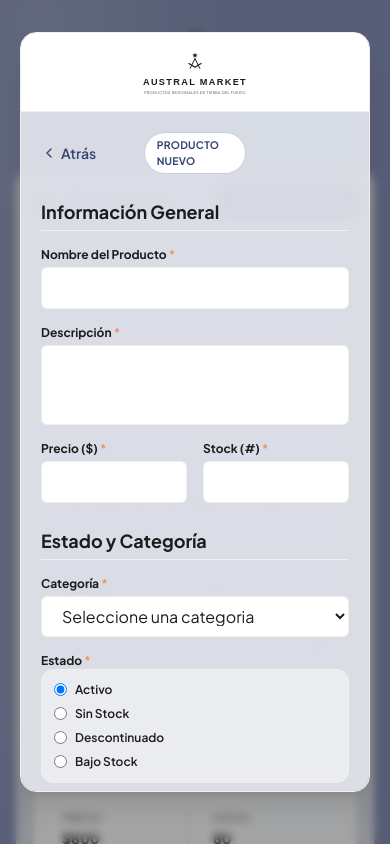
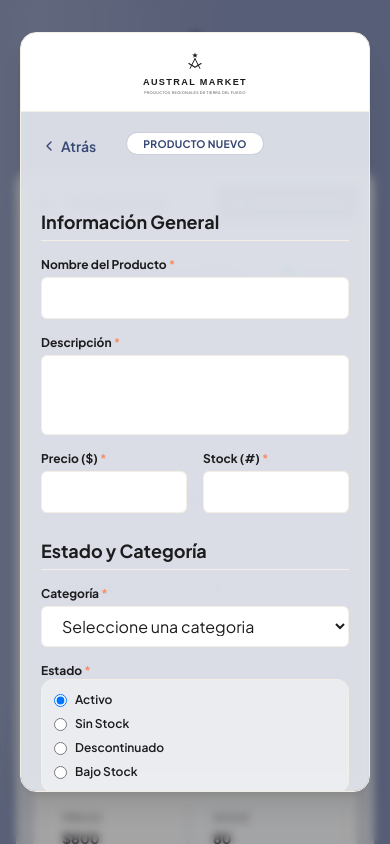
Before and after one commit to soyMat/Trabajo-Integrador-Disenio-de-Interfaces-GRUPO-2, a React (Vite) app: page /productos in a window 390 px wide. Both pictures are taken after a click on the button "Añadir Producto". Shown: the top 844 px of the page. Built offline with nearby package versions, Linux system fonts and the light colour scheme.

Commit message:
Actualizacion de badge que se veia mal en mobile

```diff
--- a/src/components/ProductModal.jsx
+++ b/src/components/ProductModal.jsx
@@ -15,10 +15,15 @@ const datosVacios = {
 
 const ProductModal = ({ isOpen, onClose, onSave, initialData = null }) => {
   const navigate = useNavigate();
+
   const [datosFormulario, setDatosFormulario] = useState(datosVacios);
+
   const [modoImagen, setModoImagen] = useState('url');
+
   const [errores, setErrores] = useState({});
+
   const [mensajeError, setMensajeError] = useState(null);
+
   const referenciaArchivo = useRef(null);
 
   useEffect(() => {
@@ -128,8 +133,8 @@ const ProductModal = ({ isOpen, onClose, onSave, initialData = null }) => {
         </div>
 
         <div className="p-5 sm:p-6">
-          <div className="grid grid-cols-3 items-center mb-6 w-full">
-            <div className="flex justify-start">
+          <div className="relative mb-6 flex min-h-[3.25rem] w-full items-start justify-center">
+            <div className="absolute left-0 top-1 flex justify-start">
               <button
                 type="button"
                 onClick={onClose}
@@ -140,8 +145,8 @@ const ProductModal = ({ isOpen, onClose, onSave, initialData = null }) => {
                 Atrás
               </button>
             </div>
-            <div className="flex flex-col items-center justify-center col-span-1 gap-1">
-              <span className={`rounded-full px-3 py-1 text-[0.65rem] font-bold uppercase tracking-wide ${esEdicion ? 'bg-brand-button text-white' : 'bg-white text-brand-button border border-brand-button/25'}`}>
+            <div className="flex max-w-[11rem] flex-col items-center justify-center gap-1 text-center sm:max-w-none">
+              <span className={`rounded-full px-4 py-1 text-center text-[0.65rem] font-bold uppercase leading-tight tracking-wide ${esEdicion ? 'bg-brand-button text-white' : 'bg-white text-brand-button border border-brand-button/25'}`}>
                 {esEdicion ? 'Modo edicion' : 'Producto nuevo'}
               </span>
               {esEdicion && (
@@ -150,12 +155,12 @@ const ProductModal = ({ isOpen, onClose, onSave, initialData = null }) => {
                 </p>
               )}
             </div>
-            <div className="hidden sm:block"></div>
           </div>
 
           <form onSubmit={enviarFormulario} className="space-y-6" noValidate>
             <div className="grid grid-cols-1 gap-6 md:grid-cols-2">
 
+              {/* Datos principales del producto. */}
               <div className="flex flex-col gap-4">
                 <h3 className="text-brand-indigo text-lg font-bold border-b border-brand-separator pb-1">
                   Información General
@@ -195,6 +200,7 @@ const ProductModal = ({ isOpen, onClose, onSave, initialData = null }) => {
                 </div>
               </div>
 
+              {/* Categoria, estado e imagen del producto. */}
               <div className="flex flex-col gap-4">
                 <h3 className="text-brand-indigo text-lg font-bold border-b border-brand-separator pb-1">
                   Estado y Categoría
@@ -262,6 +268,7 @@ const ProductModal = ({ isOpen, onClose, onSave, initialData = null }) => {
               </div>
             </div>
 
+            {/* Acciones del formulario. */}
             <div className="flex justify-center space-x-4 border-t border-brand-separator pt-4">
               <button type="button" onClick={limpiarFormulario} className="btn-secondary w-28 py-1.5 text-sm sm:w-32">
                 Limpiar
```
Also changed, not shown: src/components/ProductTable.jsx (+19 -0 lines).
